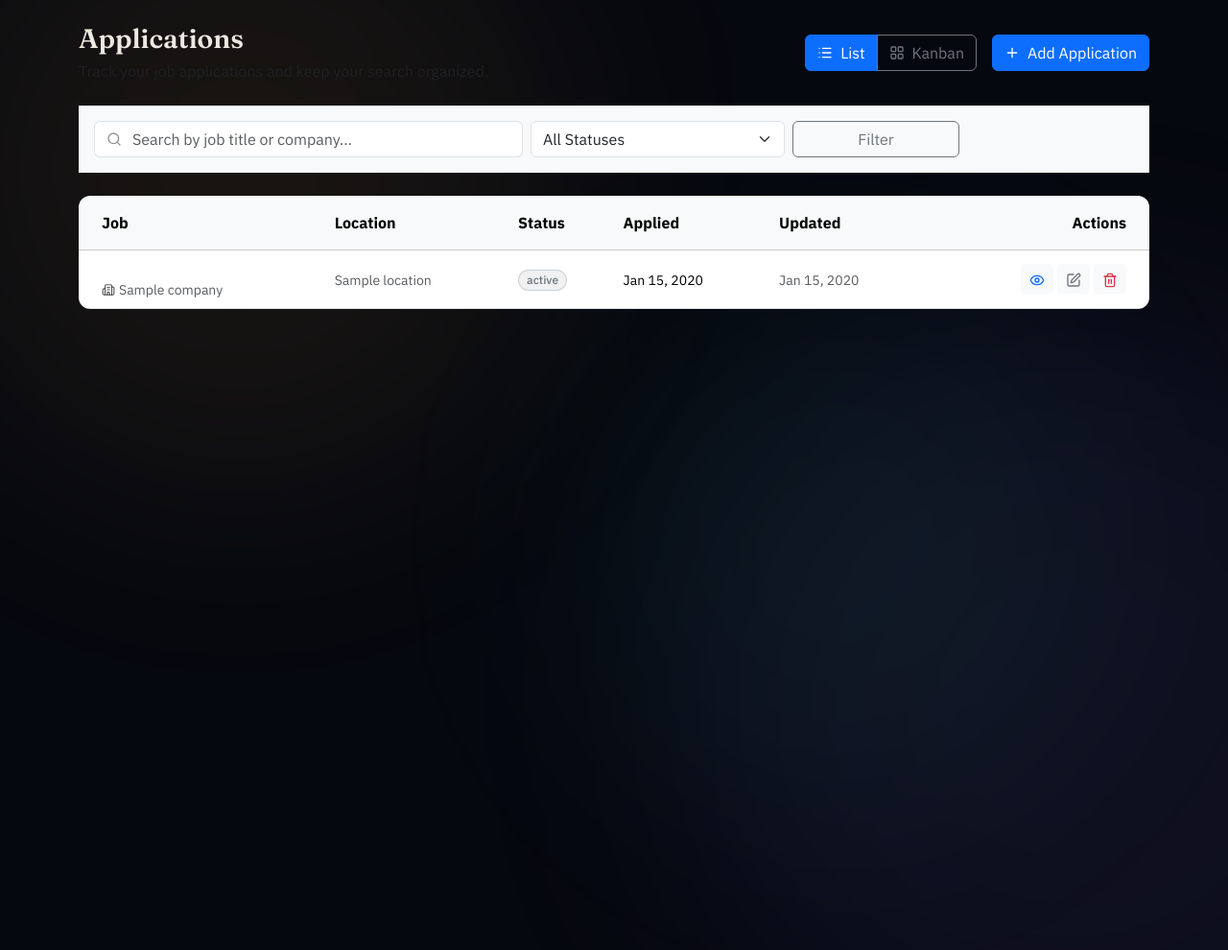
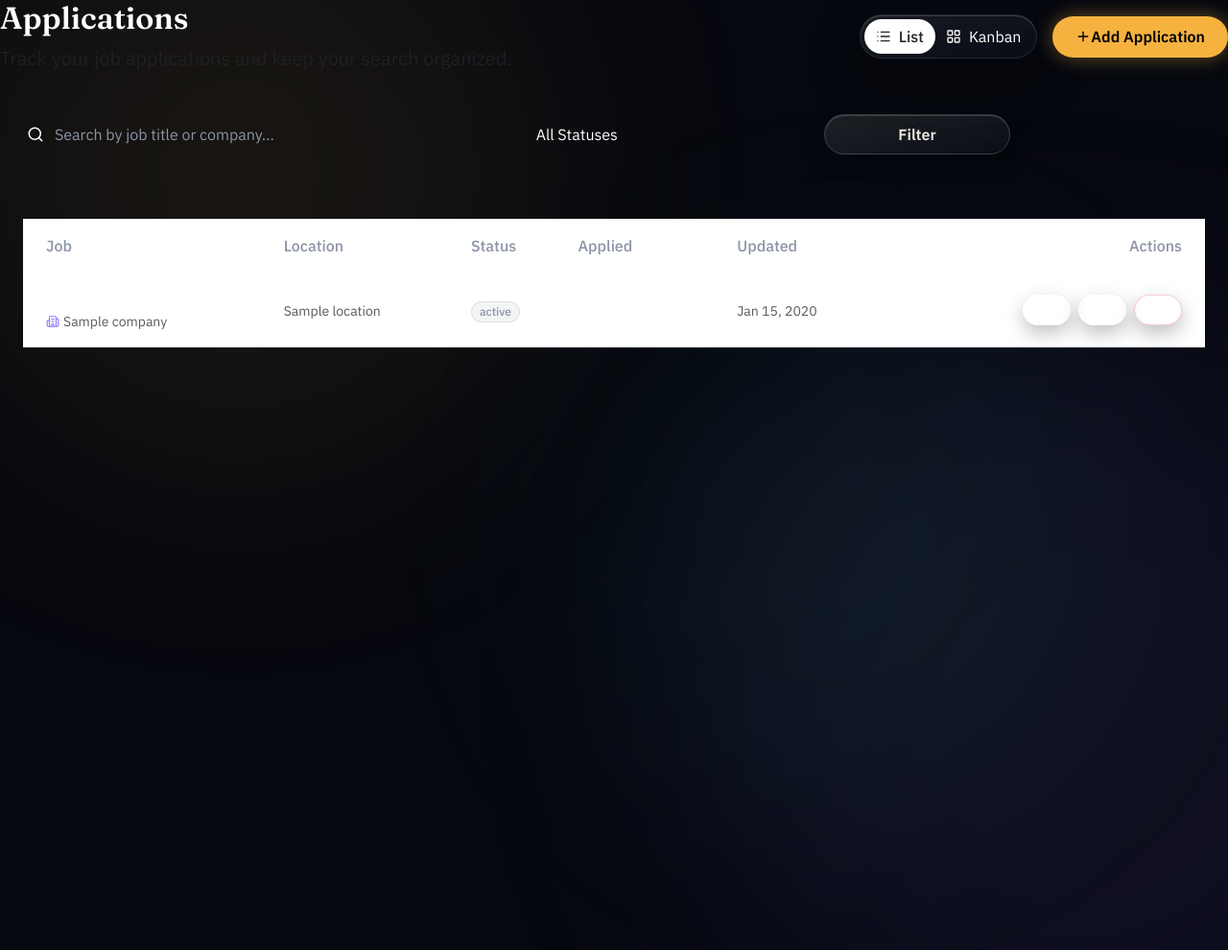
Before and after one commit to jainamja/CareerLens, a Django app: template templates/applications/list.html in a window 1280 px wide. Shown: the whole page at 96% size. Run offline with Django 5.2, Linux system fonts and the light colour scheme; the template is opened without the code that fills it: most values are stand-ins (such as "Sample title", 1, 10 or a date in 2020).

Commit message:
UI: Overhaul Applications Kanban and List views to dark glassmorphism design system

```diff
--- a/templates/applications/_status_badge.html
+++ b/templates/applications/_status_badge.html
@@ -1,29 +1,29 @@
 {% if status == 'saved' %}
-    <span class="badge bg-secondary bg-opacity-10 text-secondary border border-secondary border-opacity-25 rounded-pill px-2 py-1 fw-medium">
+    <span class="badge rounded-pill px-2 py-1 fw-medium" style="background: rgba(139, 147, 166, 0.1); color: var(--muted); border: 1px solid rgba(139, 147, 166, 0.2);">
         {{ label }}
     </span>
 {% elif status == 'applied' %}
-    <span class="badge bg-primary bg-opacity-10 text-primary border border-primary border-opacity-25 rounded-pill px-2 py-1 fw-medium">
+    <span class="badge rounded-pill px-2 py-1 fw-medium" style="background: rgba(140, 124, 255, 0.1); color: var(--violet); border: 1px solid rgba(140, 124, 255, 0.2);">
         {{ label }}
     </span>
 {% elif status == 'assessment' %}
-    <span class="badge bg-info bg-opacity-10 text-info border border-info border-opacity-25 rounded-pill px-2 py-1 fw-medium">
+    <span class="badge rounded-pill px-2 py-1 fw-medium" style="background: rgba(63, 219, 192, 0.1); color: var(--teal); border: 1px solid rgba(63, 219, 192, 0.2);">
         {{ label }}
     </span>
 {% elif status == 'interview' %}
-    <span class="badge bg-warning bg-opacity-10 text-warning border border-warning border-opacity-25 rounded-pill px-2 py-1 fw-medium">
+    <span class="badge rounded-pill px-2 py-1 fw-medium" style="background: rgba(245, 178, 63, 0.1); color: var(--amber); border: 1px solid rgba(245, 178, 63, 0.2);">
         {{ label }}
     </span>
 {% elif status == 'offer' %}
-    <span class="badge bg-success bg-opacity-10 text-success border border-success border-opacity-25 rounded-pill px-2 py-1 fw-medium">
+    <span class="badge rounded-pill px-2 py-1 fw-medium" style="background: rgba(40, 167, 69, 0.1); color: #4ade80; border: 1px solid rgba(40, 167, 69, 0.2);">
         {{ label }}
     </span>
 {% elif status == 'rejected' %}
-    <span class="badge bg-danger bg-opacity-10 text-danger border border-danger border-opacity-25 rounded-pill px-2 py-1 fw-medium">
+    <span class="badge rounded-pill px-2 py-1 fw-medium" style="background: rgba(220, 53, 69, 0.1); color: #ff6b6b; border: 1px solid rgba(220, 53, 69, 0.2);">
         {{ label }}
     </span>
 {% else %}
-    <span class="badge bg-light text-dark border rounded-pill px-2 py-1 fw-medium">
+    <span class="badge rounded-pill px-2 py-1 fw-medium" style="background: rgba(255, 255, 255, 0.05); color: var(--text); border: 1px solid rgba(255, 255, 255, 0.1);">
         {{ label }}
     </span>
 {% endif %}
--- a/templates/applications/list.html
+++ b/templates/applications/list.html
@@ -3,119 +3,120 @@
 {% block title %}Applications - CareerLens{% endblock %}
 
 {% block content %}
-<div class="container py-4">
-    <div class="d-flex flex-column flex-md-row justify-content-between align-items-md-center mb-4 gap-3">
+<div class="reveal-init mb-4">
+    <div class="d-flex flex-column flex-md-row justify-content-between align-items-md-center gap-3">
         <div>
-            <h1 class="h3 fw-bold mb-1">Applications</h1>
-            <p class="text-muted mb-0">Track your job applications and keep your search organized.</p>
+            <h1 class="display-font h2 mb-2">Applications</h1>
+            <p class="text-muted fs-5 mb-0">Track your job applications and keep your search organized.</p>
         </div>
         <div class="d-flex align-items-center gap-2">
-            <div class="btn-group" role="group">
-                <a href="{% url 'applications:list' %}" class="btn btn-primary d-flex align-items-center gap-2" title="List View">
+            <div class="btn-group p-1 glass-base" style="border-radius: 999px;">
+                <a href="{% url 'applications:list' %}" class="btn rounded-pill d-flex align-items-center gap-2 text-dark bg-white" style="border: none; font-weight: 500;" title="List View">
                     <i data-lucide="list" style="width: 16px; height: 16px;"></i>
                     List
                 </a>
-                <a href="{% url 'applications:kanban' %}" class="btn btn-outline-secondary d-flex align-items-center gap-2" title="Kanban View">
+                <a href="{% url 'applications:kanban' %}" class="btn rounded-pill d-flex align-items-center gap-2 text-white" style="border: none;" title="Kanban View">
                     <i data-lucide="layout-grid" style="width: 16px; height: 16px;"></i>
                     Kanban
                 </a>
             </div>
-            <a href="{% url 'applications:create' %}" class="btn btn-primary d-flex align-items-center gap-2 ms-2">
+            <a href="{% url 'applications:create' %}" class="btn-primary-glow btn-glass ms-2">
                 <i data-lucide="plus" style="width: 16px; height: 16px;"></i>
                 Add Application
             </a>
         </div>
     </div>
+</div>
 
 <!-- Filters -->
-    <div class="bento-card mb-4 bg-light">
-        <div class="card-body p-3">
-            <form method="get" class="row g-2 align-items-center">
+<div class="glass-card mb-4 reveal-init p-3">
+    <form method="get" class="row g-3 align-items-center">
         <div class="col-md-5">
             <div class="input-group">
-                        <span class="input-group-text bg-white border-end-0">
-                            <i data-lucide="search" style="width: 16px; height: 16px; opacity: 0.5;"></i>
+                <span class="input-group-text bg-transparent border-0 text-white">
+                    <i data-lucide="search" style="width: 18px; height: 18px;"></i>
                 </span>
-                        <input type="text" name="q" class="form-control border-start-0 ps-0" placeholder="Search by job title or company..." value="{{ search_query|default:'' }}">
+                <input type="text" name="q" class="form-control form-control-glass border-0 bg-transparent text-white ps-0 shadow-none" placeholder="Search by job title or company..." value="{{ search_query|default:'' }}">
             </div>
         </div>
         <div class="col-md-3">
-                    <select name="status" class="form-select">
-                        <option value="">All Statuses</option>
-                        <option value="saved" {% if current_status == 'saved' %}selected{% endif %}>Saved</option>
-                        <option value="applied" {% if current_status == 'applied' %}selected{% endif %}>Applied</option>
-                        <option value="assessment" {% if current_status == 'assessment' %}selected{% endif %}>Assessment</option>
-                        <option value="interview" {% if current_status == 'interview' %}selected{% endif %}>Interview</option>
-                        <option value="rejected" {% if current_status == 'rejected' %}selected{% endif %}>Rejected</option>
-                        <option value="offer" {% if current_status == 'offer' %}selected{% endif %}>Offer</option>
+            <select name="status" class="form-select form-control-glass bg-transparent text-white border-0 shadow-none">
+                <option value="" class="text-dark">All Statuses</option>
+                <option value="saved" class="text-dark" {% if current_status == 'saved' %}selected{% endif %}>Saved</option>
+                <option value="applied" class="text-dark" {% if current_status == 'applied' %}selected{% endif %}>Applied</option>
+                <option value="assessment" class="text-dark" {% if current_status == 'assessment' %}selected{% endif %}>Assessment</option>
+                <option value="interview" class="text-dark" {% if current_status == 'interview' %}selected{% endif %}>Interview</option>
+                <option value="rejected" class="text-dark" {% if current_status == 'rejected' %}selected{% endif %}>Rejected</option>
+                <option value="offer" class="text-dark" {% if current_status == 'offer' %}selected{% endif %}>Offer</option>
             </select>
         </div>
         <div class="col-md-2">
-                    <button type="submit" class="btn btn-outline-secondary w-100">Filter</button>
+            <button type="submit" class="btn-glass w-100 py-2">Filter</button>
         </div>
         {% if search_query or current_status %}
-                <div class="col-md-2">
-                    <a href="{% url 'applications:list' %}" class="btn btn-link text-decoration-none w-100">Clear</a>
+        <div class="col-md-2 text-center text-md-start">
+            <a href="{% url 'applications:list' %}" class="btn-link nav-link-sweep text-white">Clear</a>
         </div>
         {% endif %}
     </form>
 </div>
-    </div>
 
 {% if applications %}
-        <div class="bento-card" style="border-radius: 12px; overflow: hidden;">
+    <div class="glass-card reveal-init" style="overflow: hidden;">
         <div class="table-responsive">
-                <table class="table table-hover align-middle mb-0">
-                    <thead class="table-light">
+            <table class="table table-borderless align-middle mb-0" style="color: var(--text);">
+                <thead style="border-bottom: 1px solid var(--stroke);">
                     <tr>
-                            <th scope="col" class="ps-4 py-3">Job</th>
-                            <th scope="col" class="py-3">Location</th>
-                            <th scope="col" class="py-3">Status</th>
-                            <th scope="col" class="py-3">Applied</th>
-                            <th scope="col" class="py-3">Updated</th>
-                            <th scope="col" class="pe-4 py-3 text-end">Actions</th>
+                        <th scope="col" class="ps-4 py-3 fw-medium" style="color: var(--muted);">Job</th>
+                        <th scope="col" class="py-3 fw-medium" style="color: var(--muted);">Location</th>
+                        <th scope="col" class="py-3 fw-medium" style="color: var(--muted);">Status</th>
+                        <th scope="col" class="py-3 fw-medium" style="color: var(--muted);">Applied</th>
+                        <th scope="col" class="py-3 fw-medium" style="color: var(--muted);">Updated</th>
+                        <th scope="col" class="pe-4 py-3 text-end fw-medium" style="color: var(--muted);">Actions</th>
                     </tr>
                 </thead>
                 <tbody>
                     {% for app in applications %}
-                        <tr>
-                            <td class="ps-4">
-                                <h6 class="mb-1 fw-bold">{{ app.job.title }}</h6>
+                    <tr style="border-bottom: 1px solid rgba(255,255,255,0.05); transition: background-color 0.2s;" onmouseover="this.style.backgroundColor='rgba(255,255,255,0.03)'" onmouseout="this.style.backgroundColor='transparent'">
+                        <td class="ps-4 py-3">
+                            <h6 class="mb-1 fw-bold text-white">{{ app.job.title }}</h6>
                             <span class="text-muted small d-flex align-items-center gap-1">
-                                    <i data-lucide="building-2" style="width: 14px; height: 14px;"></i>
+                                <i data-lucide="building-2" style="width: 14px; height: 14px; color: var(--violet);"></i>
                                 {{ app.job.company }}
                             </span>
                         </td>
-                            <td>
+                        <td class="py-3">
                             {% if app.job.location %}
                                 <span class="text-muted small">{{ app.job.location }}</span>
                             {% else %}
                                 <span class="text-muted small">-</span>
                             {% endif %}
                         </td>
-                            <td>
+                        <td class="py-3">
                             {% include "applications/_status_badge.html" with status=app.status label=app.get_status_display %}
                         </td>
-                            <td>
+                        <td class="py-3">
                             {% if app.applied_date %}
-                                    <span class="small">{{ app.applied_date|date:"M j, Y" }}</span>
+                                <span class="small text-white">{{ app.applied_date|date:"M j, Y" }}</span>
                             {% else %}
                                 <span class="text-muted small">-</span>
                             {% endif %}
                         </td>
-                            <td>
+                        <td class="py-3">
                             <span class="small text-muted">{{ app.updated_at|date:"M j, Y" }}</span>
                         </td>
-                            <td class="pe-4 text-end">
-                                <a href="{% url 'applications:detail' app.pk %}" class="btn btn-sm btn-light text-primary" title="View Application">
-                                    <i data-lucide="eye" style="width: 16px; height: 16px;"></i>
+                        <td class="pe-4 py-3 text-end">
+                            <div class="d-flex justify-content-end gap-2">
+                                <a href="{% url 'applications:detail' app.pk %}" class="btn btn-sm btn-glass text-white d-flex align-items-center justify-content-center" style="width: 32px; height: 32px;" title="View Application">
+                                    <i data-lucide="eye" style="width: 14px; height: 14px;"></i>
                                 </a>
-                                <a href="{% url 'applications:edit' app.pk %}" class="btn btn-sm btn-light text-secondary" title="Edit Application">
-                                    <i data-lucide="edit" style="width: 16px; height: 16px;"></i>
+                                <a href="{% url 'applications:edit' app.pk %}" class="btn btn-sm btn-glass text-white d-flex align-items-center justify-content-center" style="width: 32px; height: 32px;" title="Edit Application">
+                                    <i data-lucide="edit" style="width: 14px; height: 14px;"></i>
                                 </a>
-                                <a href="{% url 'applications:delete' app.pk %}" class="btn btn-sm btn-light text-danger" title="Delete Application">
-                                    <i data-lucide="trash-2" style="width: 16px; height: 16px;"></i>
+                                <a href="{% url 'applications:delete' app.pk %}" class="btn btn-sm btn-glass text-white d-flex align-items-center justify-content-center border-danger border-opacity-25 hover-danger" style="width: 32px; height: 32px;" title="Delete Application">
+                                    <i data-lucide="trash-2" style="width: 14px; height: 14px; color: #ff6b6b;"></i>
                                 </a>
+                            </div>
                         </td>
                     </tr>
                     {% endfor %}
@@ -124,21 +125,20 @@
         </div>
     </div>
 {% else %}
-        <div class="text-center py-5 bg-white rounded shadow-sm border-0" style="border-radius: 12px;">
-            <i data-lucide="briefcase" class="text-muted mb-3 mx-auto" style="width: 48px; height: 48px; opacity: 0.3;"></i>
+    <div class="text-center py-5 glass-card reveal-init d-flex flex-column align-items-center justify-content-center" style="min-height: 400px;">
+        <i data-lucide="briefcase" class="mb-4" style="width: 64px; height: 64px; color: var(--amber); opacity: 0.8; filter: drop-shadow(0 0 12px rgba(245,178,63,0.4));"></i>
         {% if search_query or current_status %}
-                <h5 class="fw-bold">No applications match your filters</h5>
-                <p class="text-muted mb-4">Try changing the status or search term.</p>
-                <a href="{% url 'applications:list' %}" class="btn btn-outline-primary">Clear Filters</a>
+            <h4 class="display-font text-white mb-2">No applications match your filters</h4>
+            <p class="text-muted mb-4 fs-6">Try changing the status or search term.</p>
+            <a href="{% url 'applications:list' %}" class="btn-glass px-4 py-2">Clear Filters</a>
         {% else %}
-                <h5 class="fw-bold">No applications yet</h5>
-                <p class="text-muted mb-4">Start tracking the jobs you're interested in and keep your job search organized.</p>
-                <a href="{% url 'applications:create' %}" class="btn btn-primary d-inline-flex align-items-center gap-2">
+            <h4 class="display-font text-white mb-2">No applications yet</h4>
+            <p class="text-muted mb-4 fs-6 mx-auto" style="max-width: 400px;">Start tracking the jobs you're interested in and keep your job search organized.</p>
+            <a href="{% url 'applications:create' %}" class="btn-primary-glow btn-glass px-4 py-2 d-inline-flex align-items-center gap-2">
                 <i data-lucide="plus" style="width: 18px; height: 18px;"></i>
                 Add Application
             </a>
         {% endif %}
     </div>
 {% endif %}
-</div>
 {% endblock %}
```
Also changed, not shown: templates/applications/kanban.html (+35 -37 lines). Lines whose indentation alone changed are shown as unchanged.
